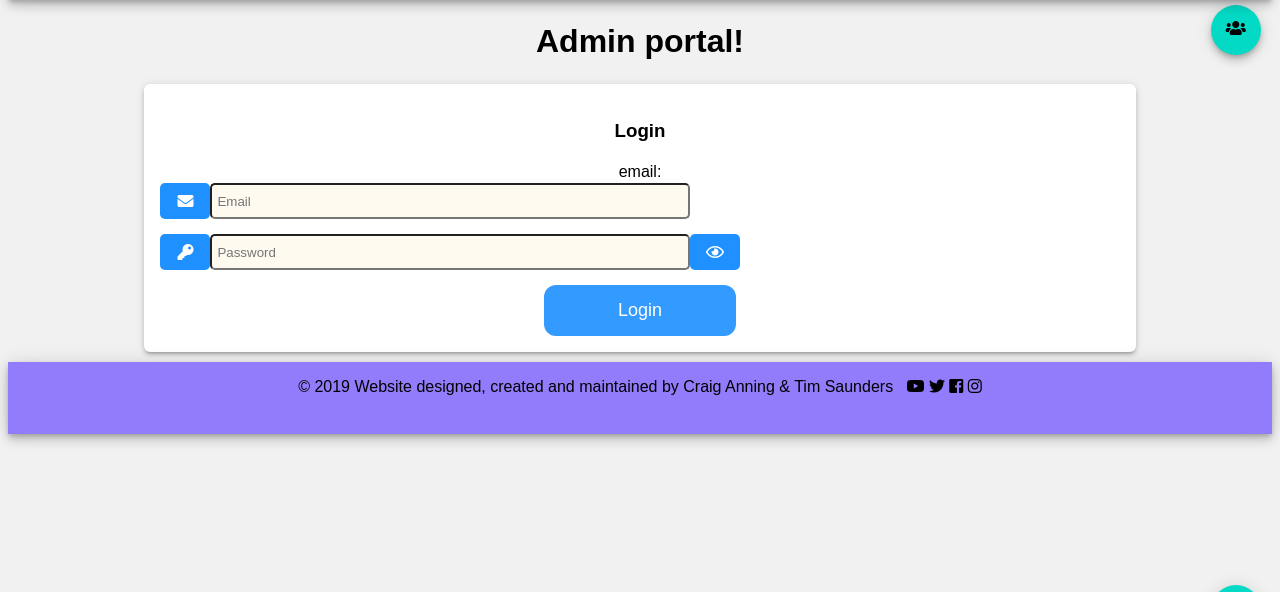
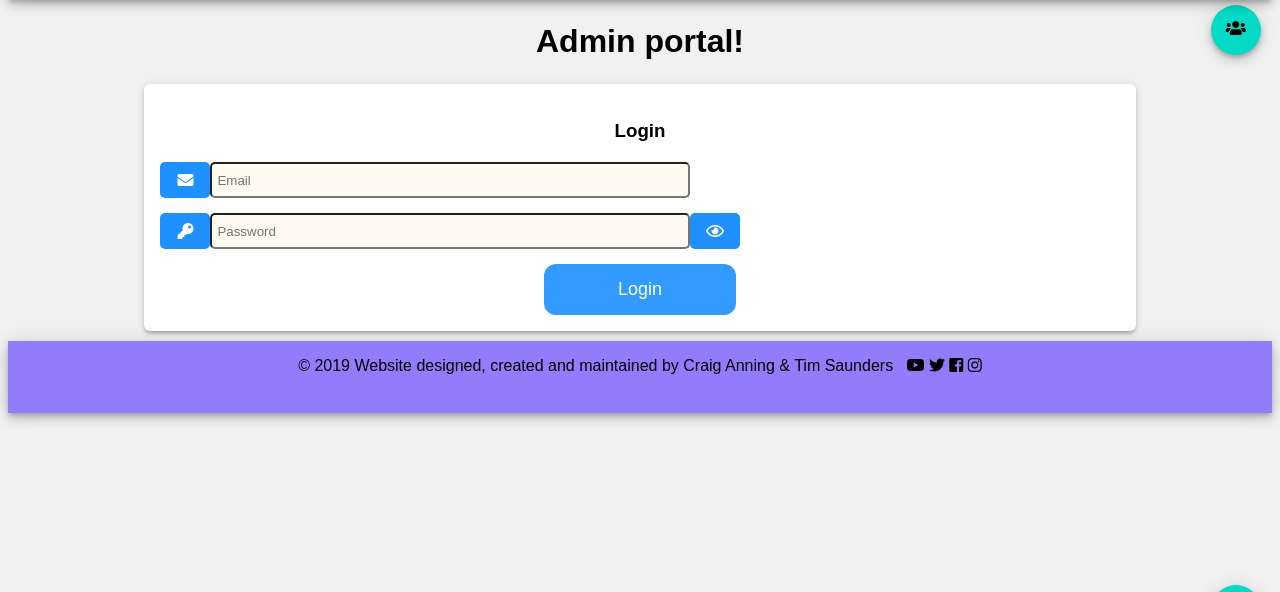
Before and after one commit to MetalHeadCraig/Website, a PHP site: page /admin/login.php in a window 1280 px wide. Shown: the part 80-672 px from the top of the page. Run offline with PHP 8.4, Linux system fonts and the light colour scheme; data that the repository does not hold is empty; some libraries are stand-ins or nearby versions.

Commit message:
MetalHeadCraig

```diff
--- a/admin/login.php
+++ b/admin/login.php
@@ -50,8 +50,6 @@ if(isset($_POST['login'])){
 
 <h3>Login</h3>
 
-<?php echo "email: " . $email; ?>
-
 <form action="login.php" method="post">
 
   <div class="input-container">
```
